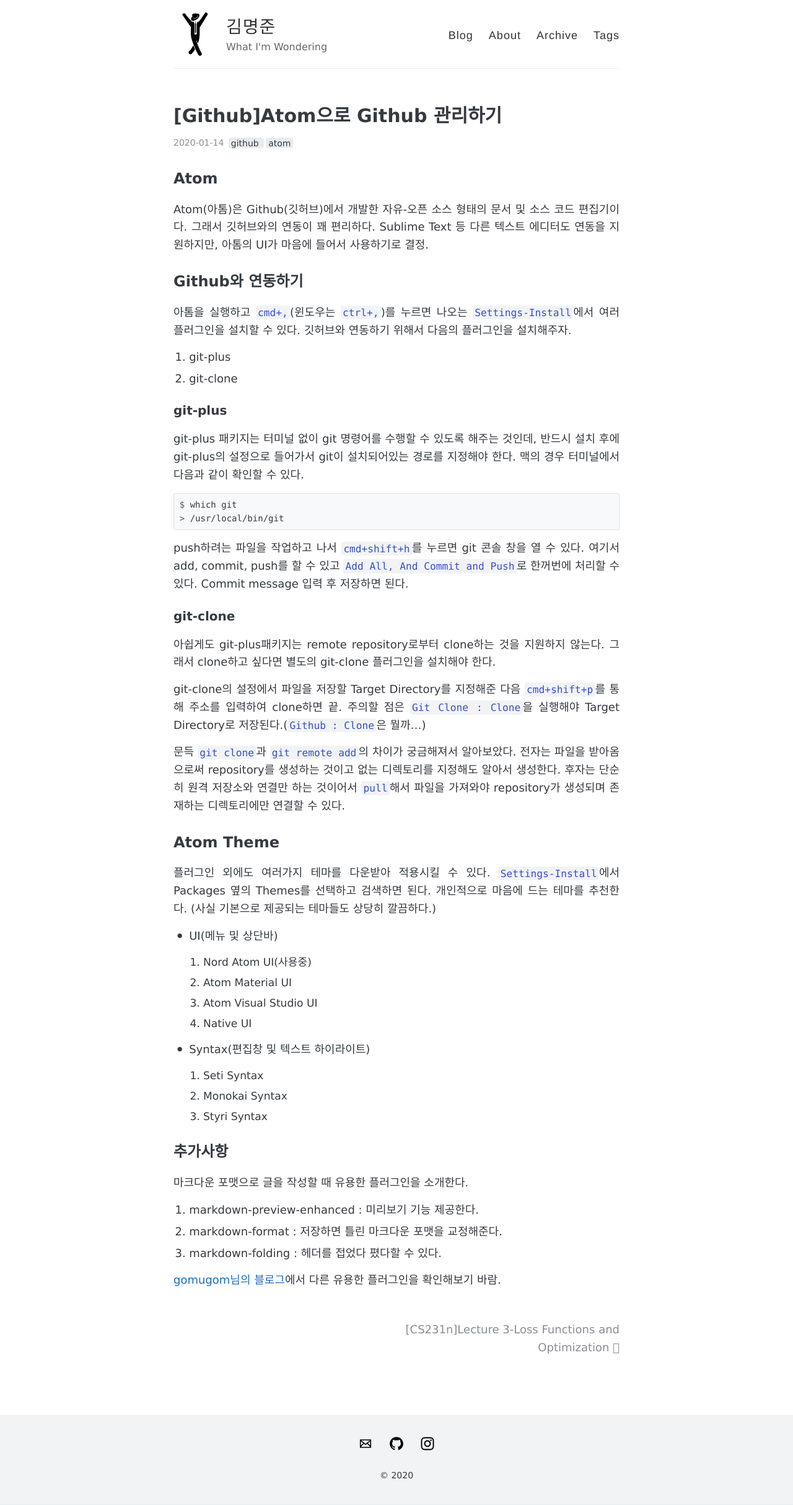
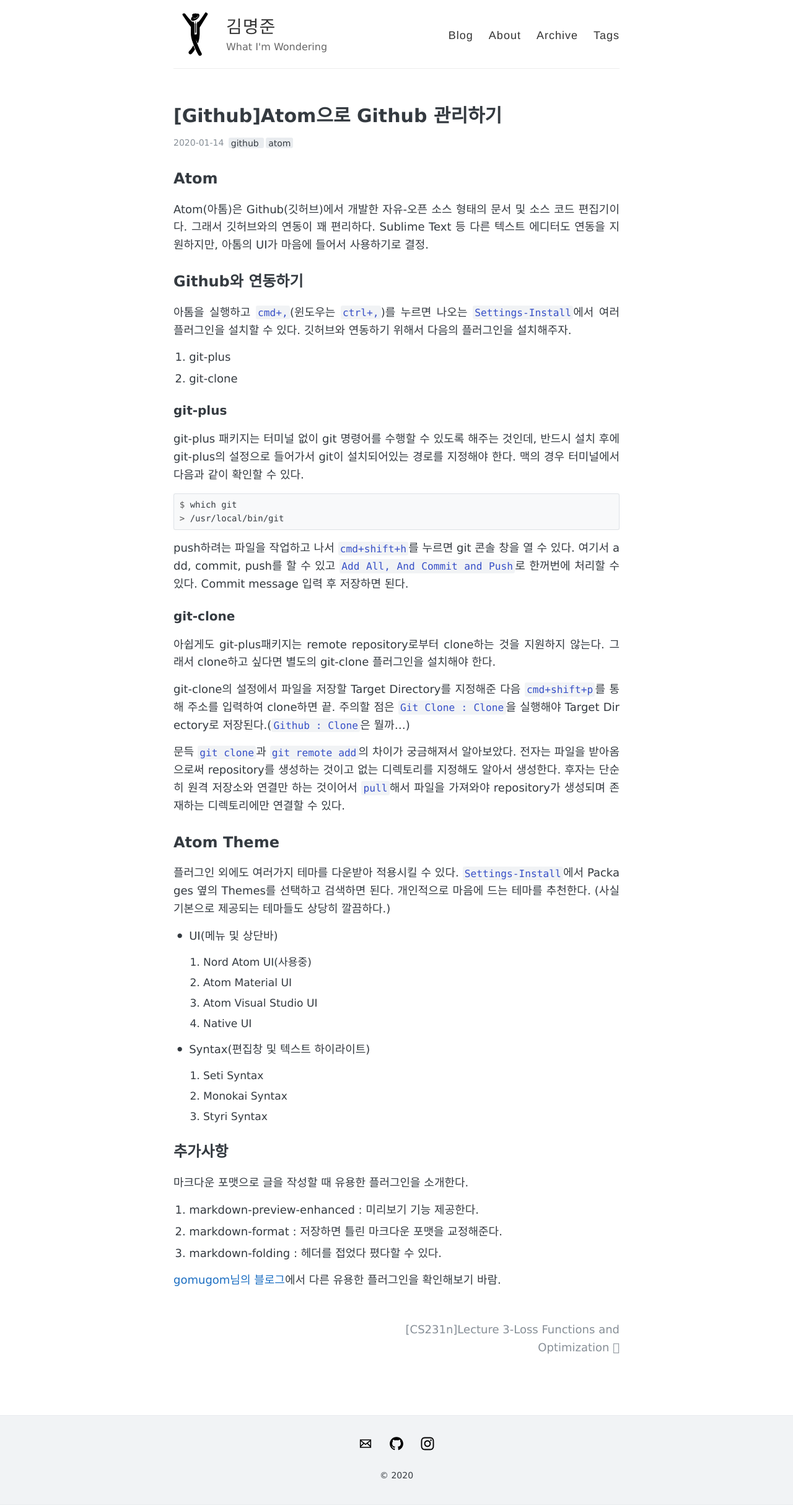
Before and after one commit to shanny924/shanny924.github.io, a Jekyll site: the page built from _posts/2020-01-14-github-with-atom.md, in a window 1280 px wide. Shown: the whole page at 62% size. Built offline with Jekyll 4.4.1, drawn with Linux system fonts in a browser that asks for light colours.

Commit message:
text-align:break-all & hypens

```diff
--- a/_layouts/post.html
+++ b/_layouts/post.html
@@ -21,7 +21,7 @@
     </ul>
   </div>
 
-  <div class="entry" style="text-align:justify">
+  <div class="entry" style="text-align:justify;word-break:break-all;hypens:auto">
     {{ content }}
   </div>
 
```
